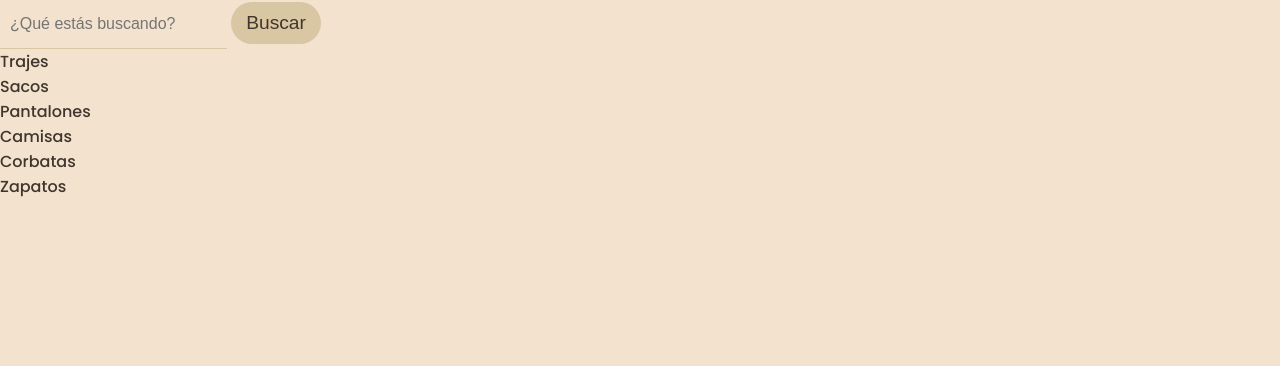
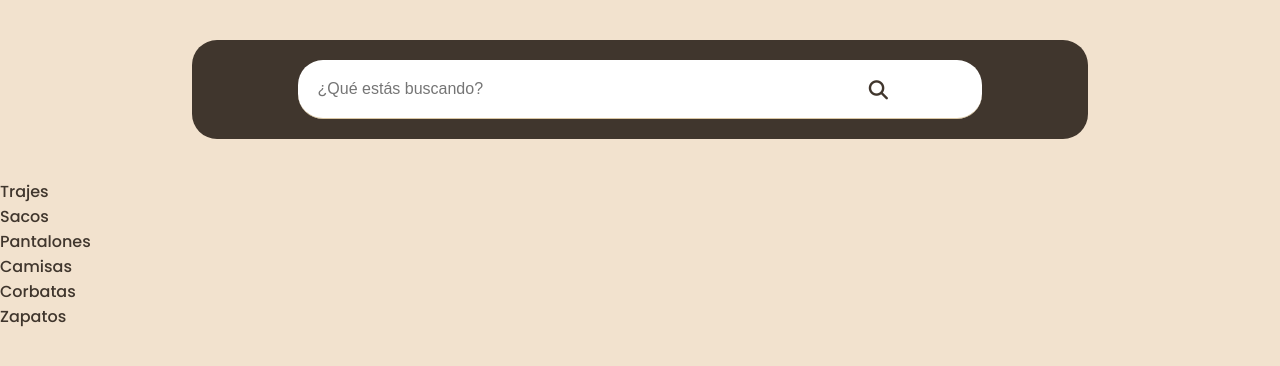
Before and after one commit to JorgeSarricolea/Messieurs-Suits-Rental, a PHP site: page /pages/catalogue.php in a window 1280 px wide. Shown: the part 103-469 px from the top of the page. Run offline with PHP 8.4, Linux system fonts and the light colour scheme; data that the repository does not hold is empty; some libraries are stand-ins or nearby versions; some web fonts are replaced.

Commit message:
styles: searchbox in catalogue page

```diff
--- a/pages/catalogue.php
+++ b/pages/catalogue.php
@@ -10,15 +10,19 @@ include '../includes/header.php';
 <meta name="viewport" content="width=device-width, initial-scale=1.0">
   <!-- Main CSS Files -->
   <link rel="stylesheet" href="../styles/main.css">
-  <link rel="stylesheet" href="../styles/header.css">
-<title>Catálogo de Ropa</title>
+  <link rel="stylesheet" href="../styles/catalogue.css">
+  <!-- Font Awesome CSS -->
+  <link rel="stylesheet" href="https://cdnjs.cloudflare.com/ajax/libs/font-awesome/6.3.0/css/all.min.css" integrity="sha512-SzlrxWUlpfuzQ+pcUCosxcglQRNAq/DZjVsC0lE40xsADsfeQoEypE+enwcOiGjk/bSuGGKHEyjSoQ1zVisanQ=="crossorigin="anonymous" referrerpolicy="no-referrer" />
+  <title>Catálogo de Ropa</title>
 </head>
 <body>
-  <div>
-    <input type="text" id="searchBox" placeholder="¿Qué estás buscando?" onkeyup="search()">
-    <button onclick="search()">Buscar</button>
+  <!-- Searchbox -->
+  <div id="searchbox">
+    <input type="text" id="searchBox" placeholder="¿Qué estás buscando?" onkeyup="search(event)">
+    <i class="fa-solid fa-magnifying-glass" onclick="search()"></i>
   </div>
 
+  <!-- Filters -->
   <div>
     <div class="filter-option" onclick="filterCatalogue('Suits')">Trajes</div>
     <div class="filter-option" onclick="filterCatalogue('SuitJackets')">Sacos</div>
--- /dev/null
+++ b/styles/catalogue.css
@@ -0,0 +1,32 @@
+#searchbox {
+  position: relative;
+  background-color: var(--brown);
+  display: flex;
+  margin: 40px auto;
+  padding: 20px;
+  width: 70%;
+  border-radius: 25px;
+  align-items: center;
+  justify-content: center;
+}
+
+#searchbox input[type="text"] {
+  background-color: var(--white);
+  border-radius: 25px;
+  margin: 0;
+  color: var(--brown);
+  width: 80%;
+  padding: 20px;
+}
+
+#searchbox i {
+  position: absolute;
+  top: 0;
+  right: 200px;
+  height: 100%;
+  display: flex;
+  align-items: center;
+  pointer-events: none;
+  color: var(--brown);
+  font-size: larger;
+}
--- a/styles/header.css
+++ b/styles/header.css
@@ -33,6 +33,10 @@ ul {
 li a {
   text-decoration: none;
   color: var(--brown);
+}
+
+li a:hover {
+  font-weight: bold;
 }
 
 #login-btn {
```
